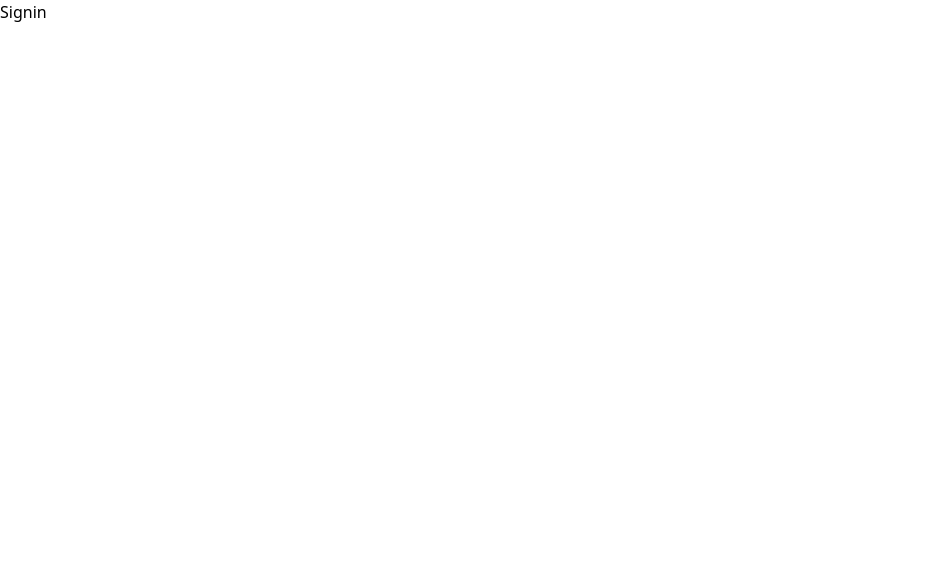
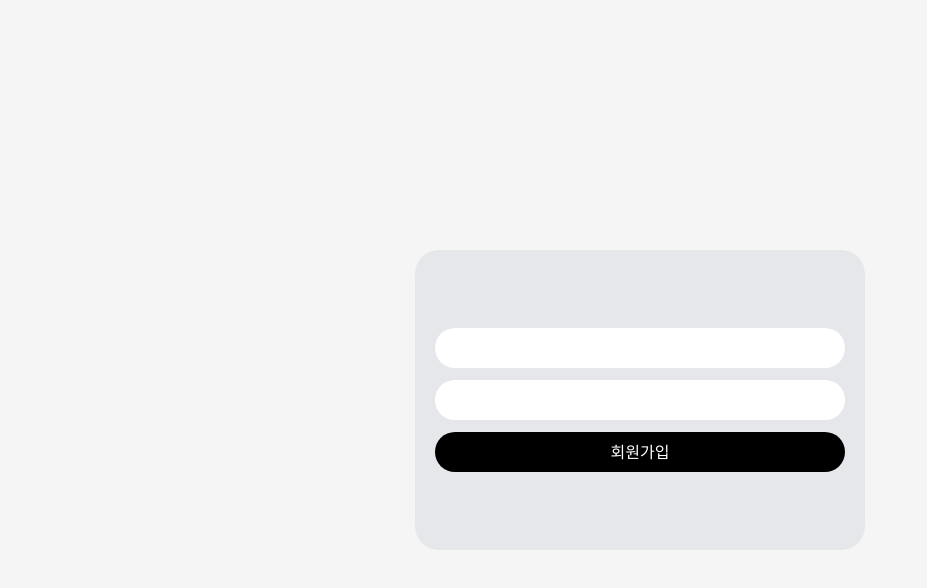
Before and after one commit to Cupcakes33/wanted-pre-onboarding-frontend, a React (Create React App) app: page /signin in a window 1280 px wide. Shown: the top 588 px of the page, without its empty margins (0-927 px from the left). Built offline with nearby package versions, Linux system fonts and the light colour scheme.

Commit message:
feat: <signin page> form elements, event handler 추가

```diff
--- a/src/pages/Signin/index.tsx
+++ b/src/pages/Signin/index.tsx
@@ -1,7 +1,50 @@
-import React from 'react'
+import { useState } from "react";
 
 export default function Signin() {
+  const [form, setForm] = useState({ email: "", password: "" });
+
+  const handleChange = (e: React.ChangeEvent<HTMLInputElement>) => {
+    setForm((prev) => ({ ...prev, [e.target.name]: e.target.value }));
+    console.log(form);
+  };
+
+  const handleSubmit = (e: React.FormEvent) => {
+    e.preventDefault();
+    console.log(form);
+  };
+
   return (
-    <div>Signin</div>
-  )
+    <>
+      <div className="w-screen h-screen bg-neutral-100 flex justify-center items-center">
+        <div className="bg-gray-200 w-[450px] h-[300px] rounded-3xl">
+          <form
+            className="flex flex-col p-5 gap-3 h-full justify-center"
+            onSubmit={handleSubmit}
+          >
+            <input
+              name="email"
+              className="w-full h-10 rounded-3xl px-5"
+              data-testid="email-input"
+              onChange={handleChange}
+              value={form.email}
+            />
+            <input
+              name="password"
+              type="password"
+              className="w-full h-10 rounded-3xl px-5"
+              data-testid="password-input"
+              onChange={handleChange}
+              value={form.password}
+            />
+            <button
+              className="w-full h-10 bg-black text-white rounded-3xl"
+              data-testid="signup-button"
+            >
+              회원가입
+            </button>
+          </form>
+        </div>
+      </div>
+    </>
+  );
 }
```
